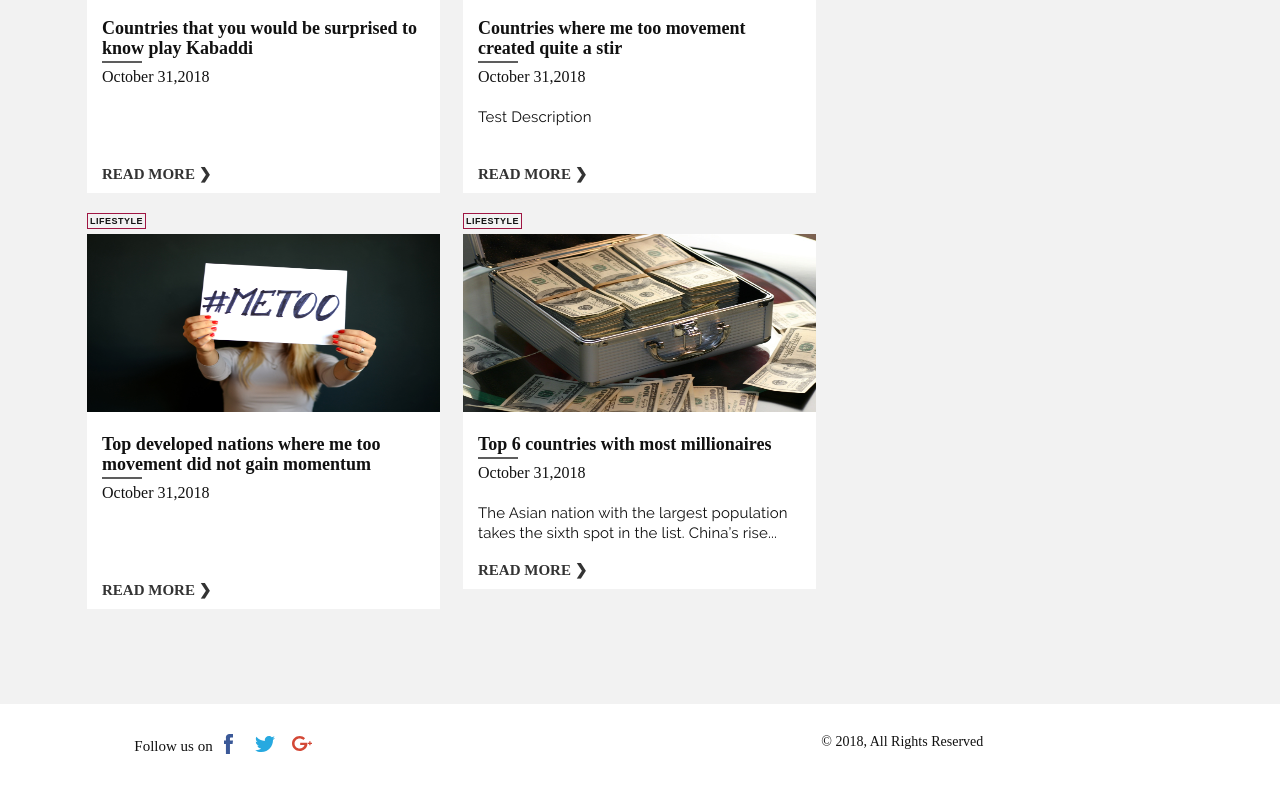
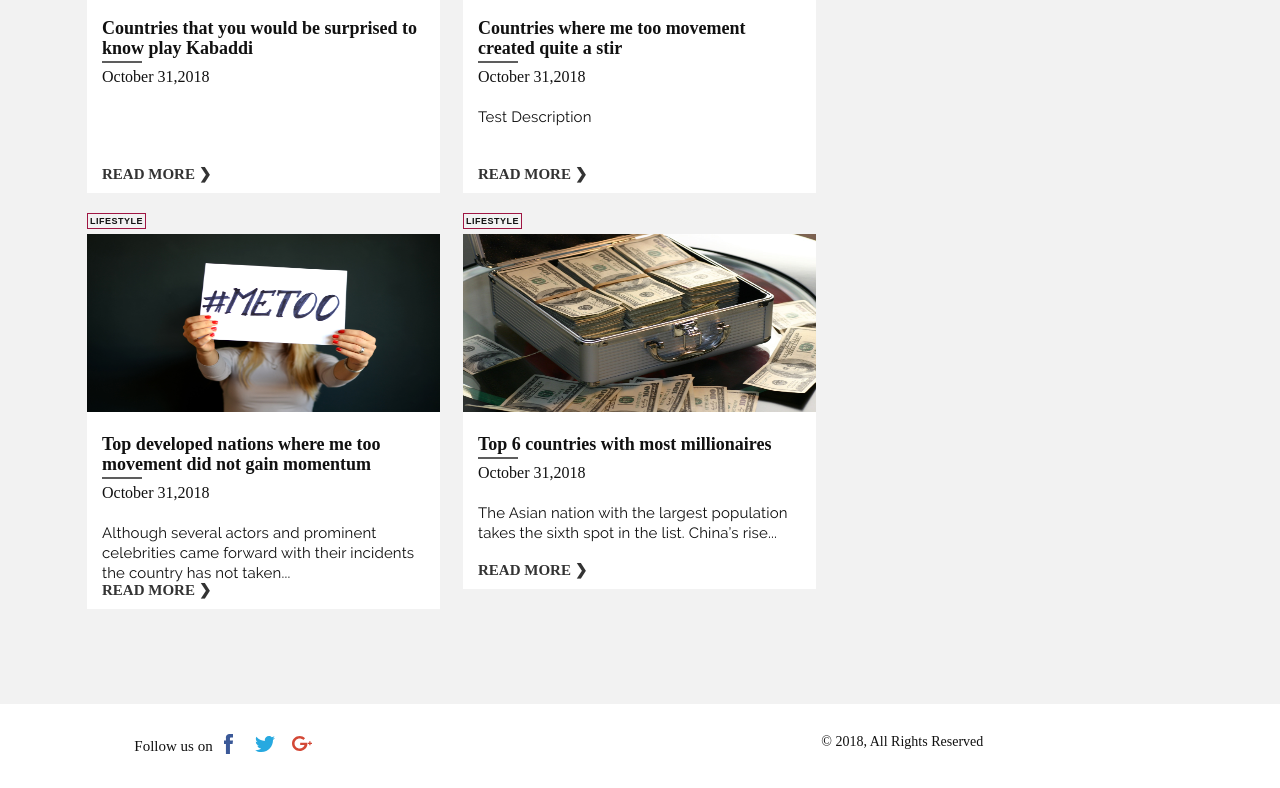
Before and after one commit to sherlifelix/blog, a Jekyll site: the page built from index.html, in a window 1280 px wide and 900 px high, scrolled down 3359 px, cut to the strip 112-900 px from the top of the window. Built offline with Jekyll 4.4.1, drawn with Linux system fonts in a browser that asks for light colours.

Commit message:
Update 2018-10-31-top-developed-nations-where-me-too-movement-did-not-gain-momentum.md

```diff
--- a/_posts/2018-10-31-top-developed-nations-where-me-too-movement-did-not-gain-momentum.md
+++ b/_posts/2018-10-31-top-developed-nations-where-me-too-movement-did-not-gain-momentum.md
@@ -7,6 +7,9 @@ published: true
 title: Top developed nations where me too movement did not gain momentum
 blog_category: LifeStyle
 keywords: meToo
+description: >-
+  Although several actors and prominent celebrities came forward with their
+  incidents the country has not taken...
 ---
 - France
 
```
